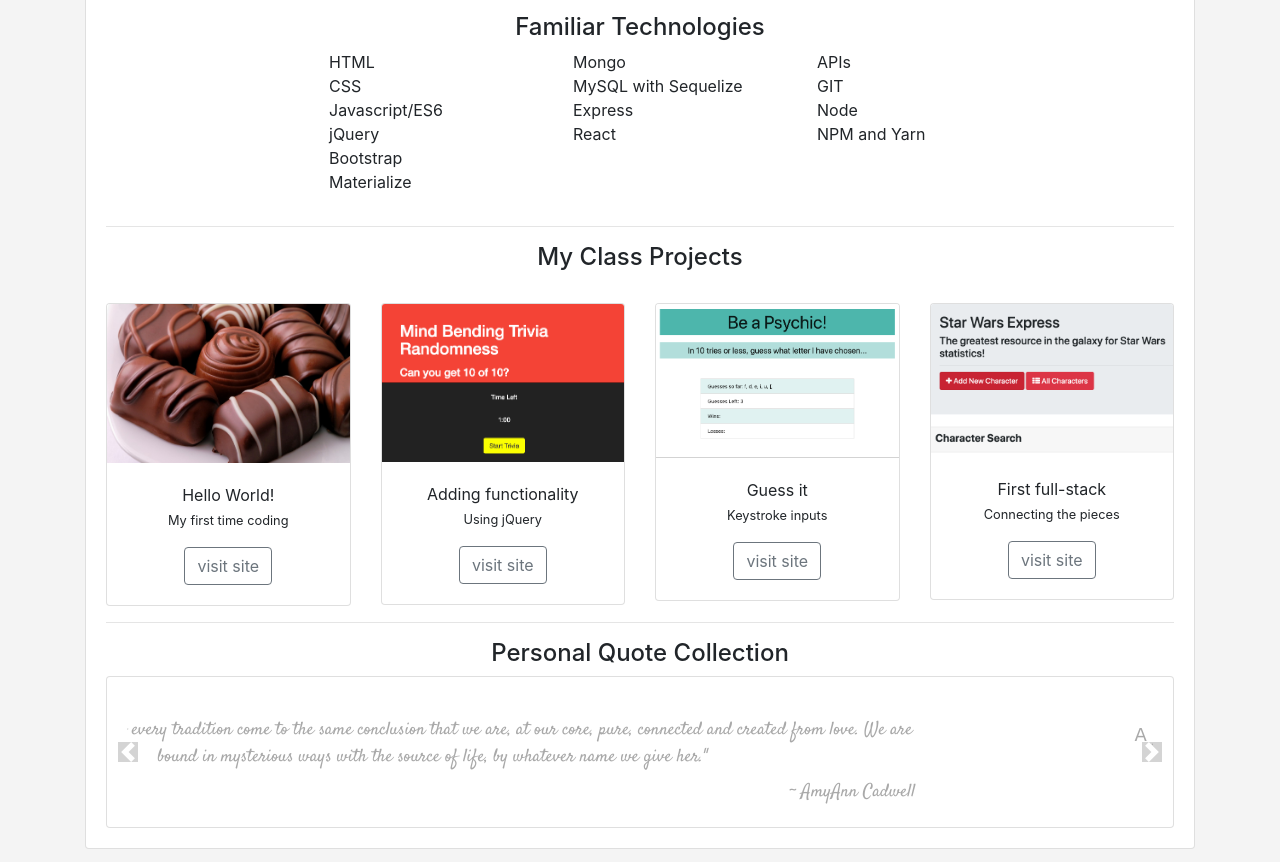
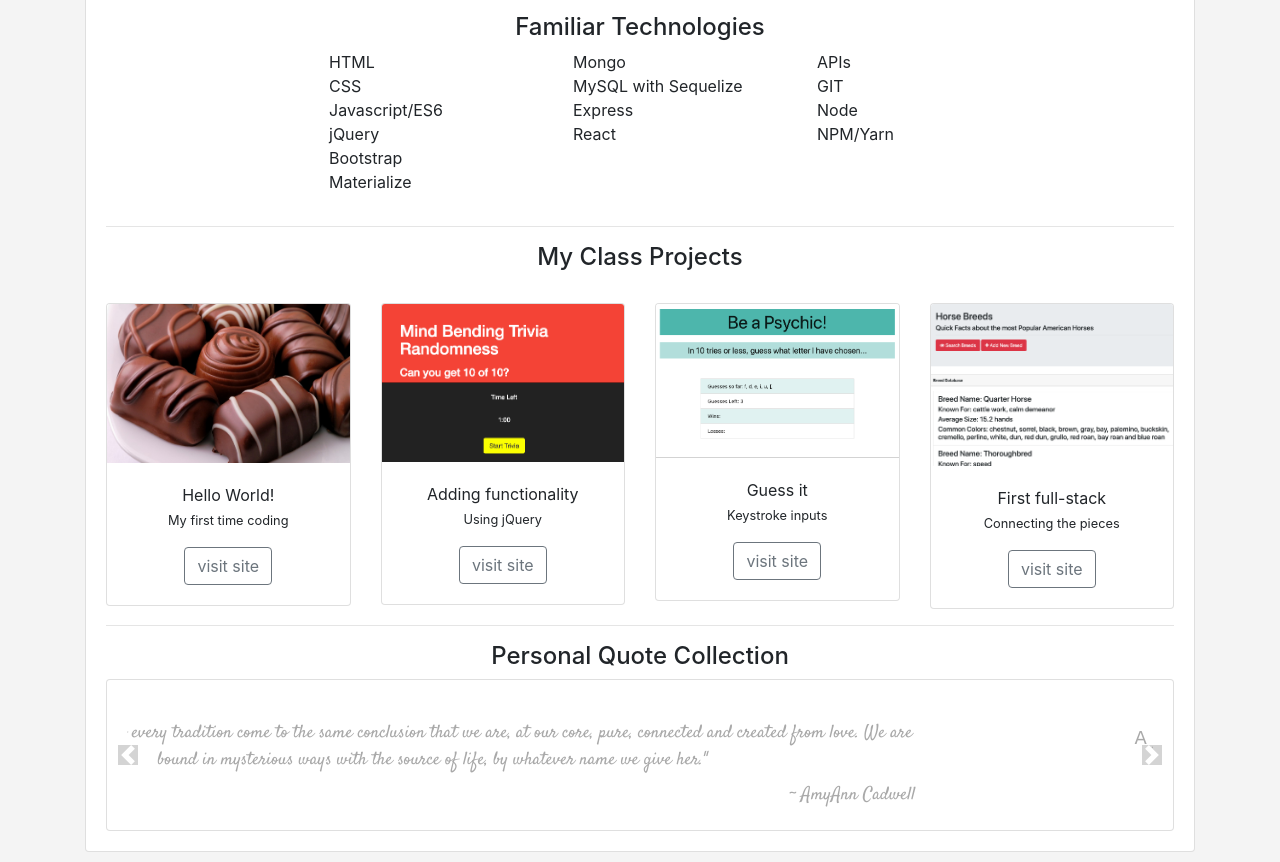
Before and after one commit to SanDiegoEMG/Portfolio, a plain HTML site: page index.html in a window 1280 px wide. Shown: the part 1020-1882 px from the top of the page. Drawn offline with nearby package versions, Linux system fonts and the light colour scheme; a web font is replaced by a local one.

Commit message:
updated from StarWars to Horse Breeds

```diff
--- a/index.html
+++ b/index.html
@@ -203,7 +203,7 @@
                     <li>APIs</li>
                     <li>GIT</li>
                     <li>Node</li>
-                    <li>NPM and Yarn</li>
+                    <li>NPM/Yarn</li>
                   </ul>
                 </div>
                 <div class="col-2"></div>
@@ -282,12 +282,12 @@
                 </div>
                 <div class="col-sm">
                   <div class="card">
-                    <img class="card-img-top" src="./Images/StarWarsScnSht.png" alt="" />
+                    <img class="card-img-top" src="./Images/HorseBreeds2.png" alt="boring screenshot" />
                     <div class="card-body">
                       First full-stack
                       <p><small>Connecting the pieces</small></p>
                       <a
-                      href="https://node-express-starwars.herokuapp.com/"
+                      href="https://node-express-basics.herokuapp.com/"
                       target="_blank"
                     >
                       <button
```
Also changed, not shown: Images/HorseBreeds2.png (added), Images/StarWarsScnSht.png (deleted), package-lock.json (added), 1 other file.
